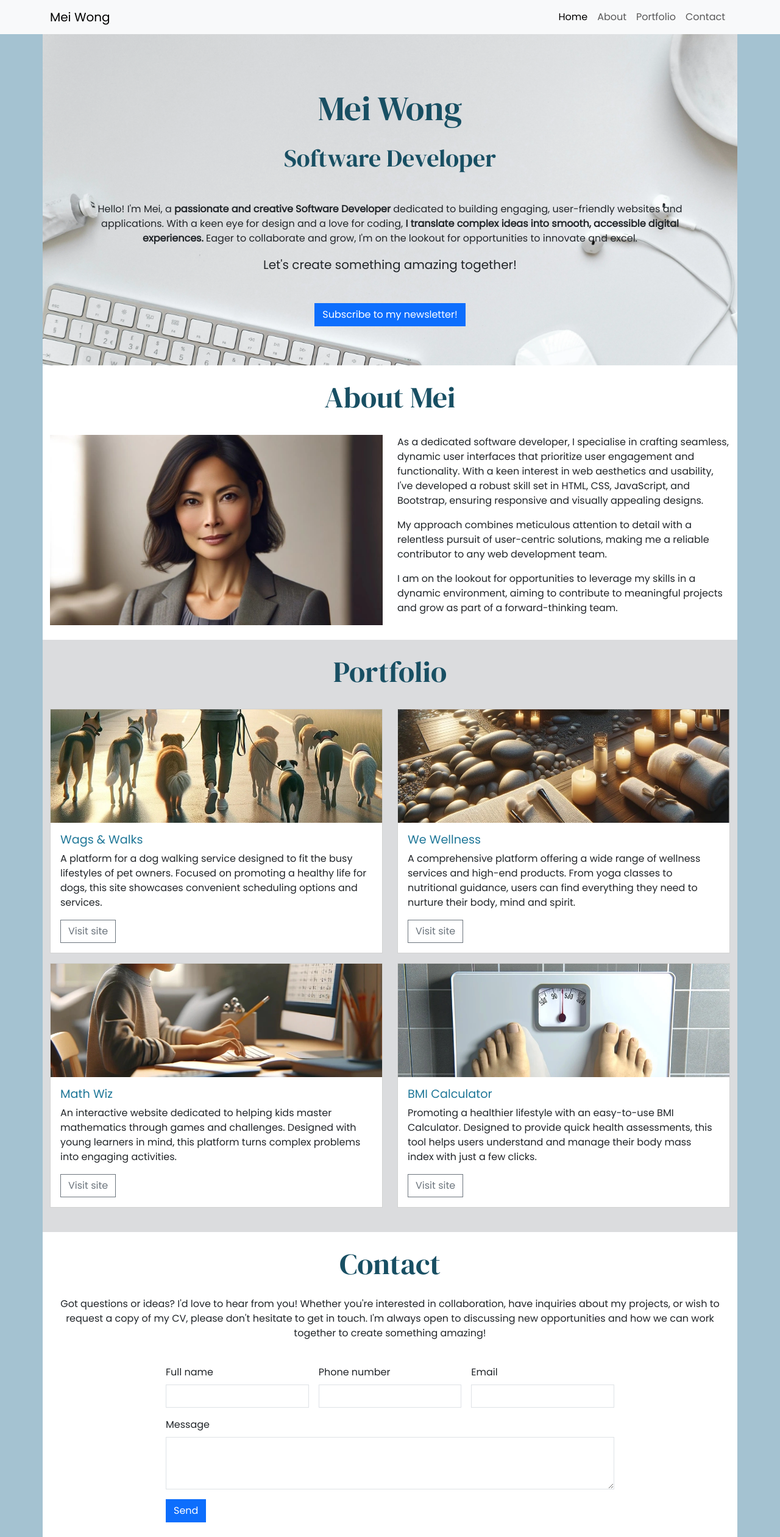
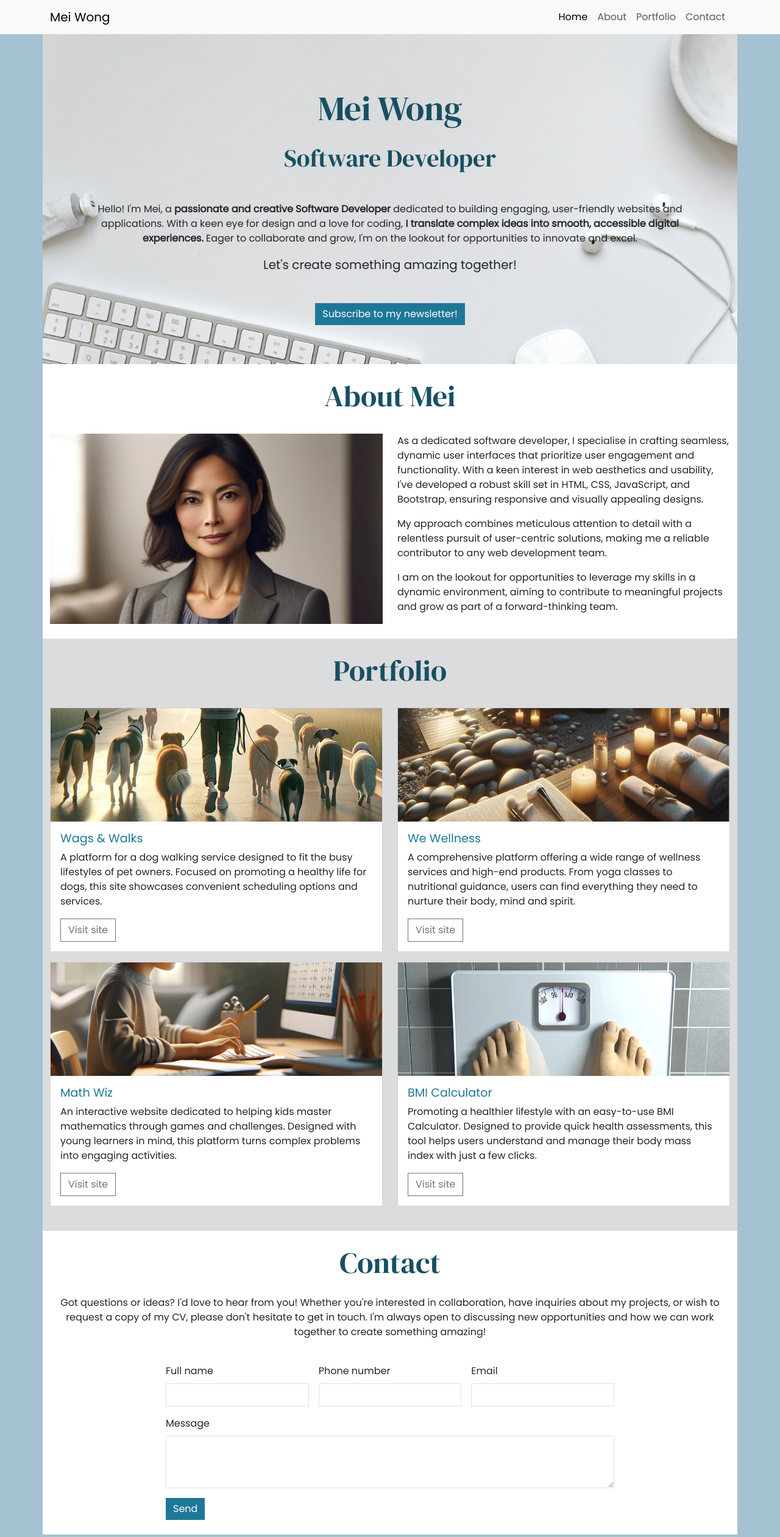
Before and after one commit to Fraser-Malcolm-14/mei-wong-portfolio, a plain HTML site: page index.html in a window 1280 px wide. Shown: the whole page at 61% size. Drawn offline with nearby package versions, Linux system fonts and the light colour scheme.

Commit message:
Finished styling

```diff
--- a/assets/css/styles.css
+++ b/assets/css/styles.css
@@ -23,6 +23,17 @@ h2 {
 .sharp-corners,
 .sharp-corners * {
     border-radius: 0;
+}
+
+/* Buttons */
+.custom-button {
+    background-color:#1f7798;
+    border: #1f7798;
+}
+
+.custom-button:hover {
+    background-color: #1d6d8a;
+    border: #1d6d8a;
 }
 
 /* About Section */
--- a/index.html
+++ b/index.html
@@ -73,7 +73,7 @@
           <p class="lead mb-5">Let's create something amazing together!</p>
           <button
             type="button"
-            class="btn btn-primary sharp-corners"
+            class="btn btn-primary sharp-corners custom-button"
             data-bs-toggle="modal"
             data-bs-target="#exampleModal"
           >
@@ -244,7 +244,7 @@
               <textarea class="form-control sharp-corners" id="message" rows="3"></textarea>
             </div>
             <div class="col-12">
-              <button type="submit" class="btn btn-primary sharp-corners">Send</button>
+              <button type="submit" class="btn btn-primary sharp-corners custom-button">Send</button>
             </div>
           </form>
         </div>
@@ -284,7 +284,7 @@
                 <input type="email" class="form-control sharp-corners" id="inputEmail" />
               </div>
               <div class="col-12 mb-4">
-                <button type="submit" class="btn btn-primary sharp-corners">Sign up!</button>
+                <button type="submit" class="btn btn-primary sharp-corners custom-button">Sign up!</button>
               </div>
             </form>
           </div>
```
